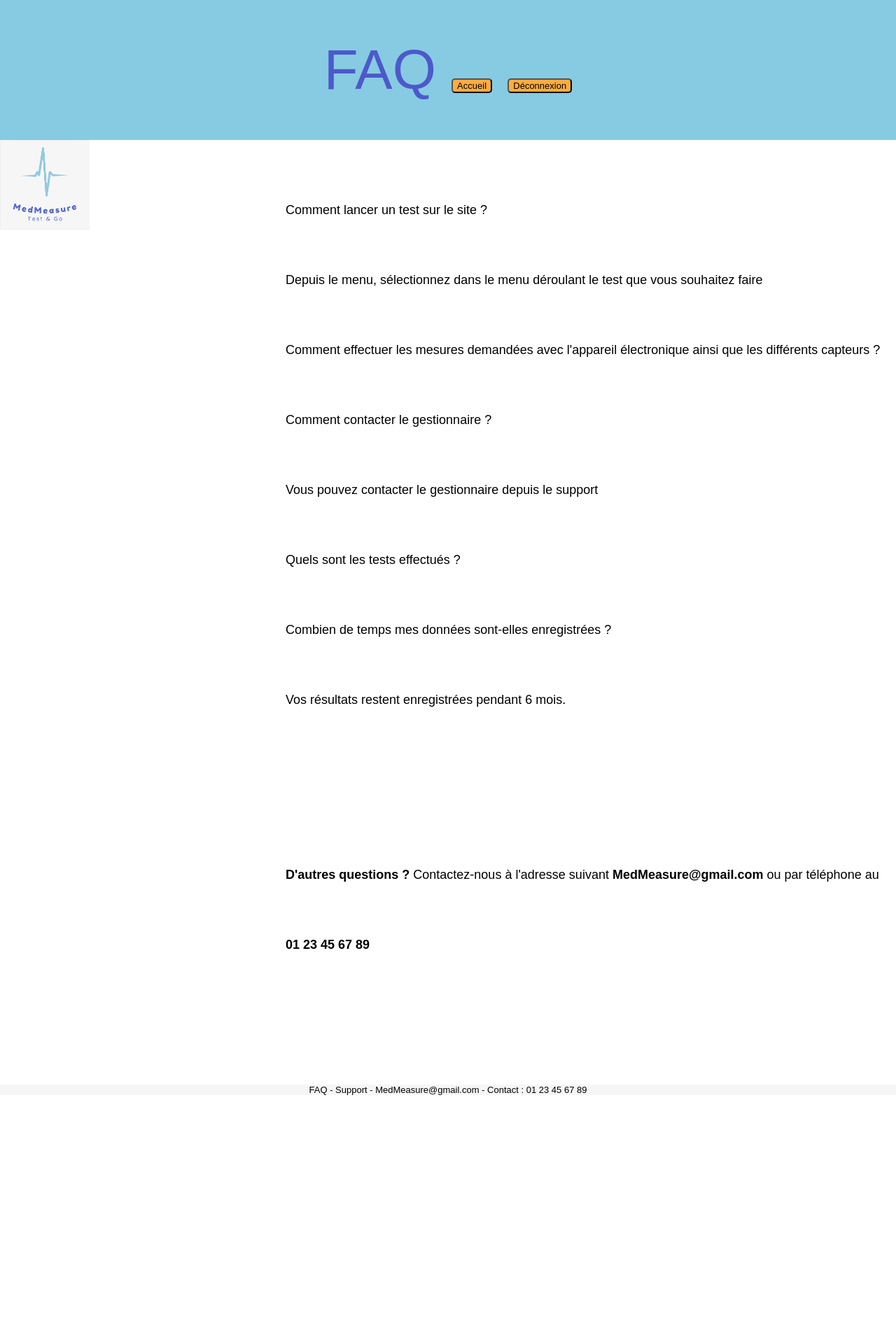
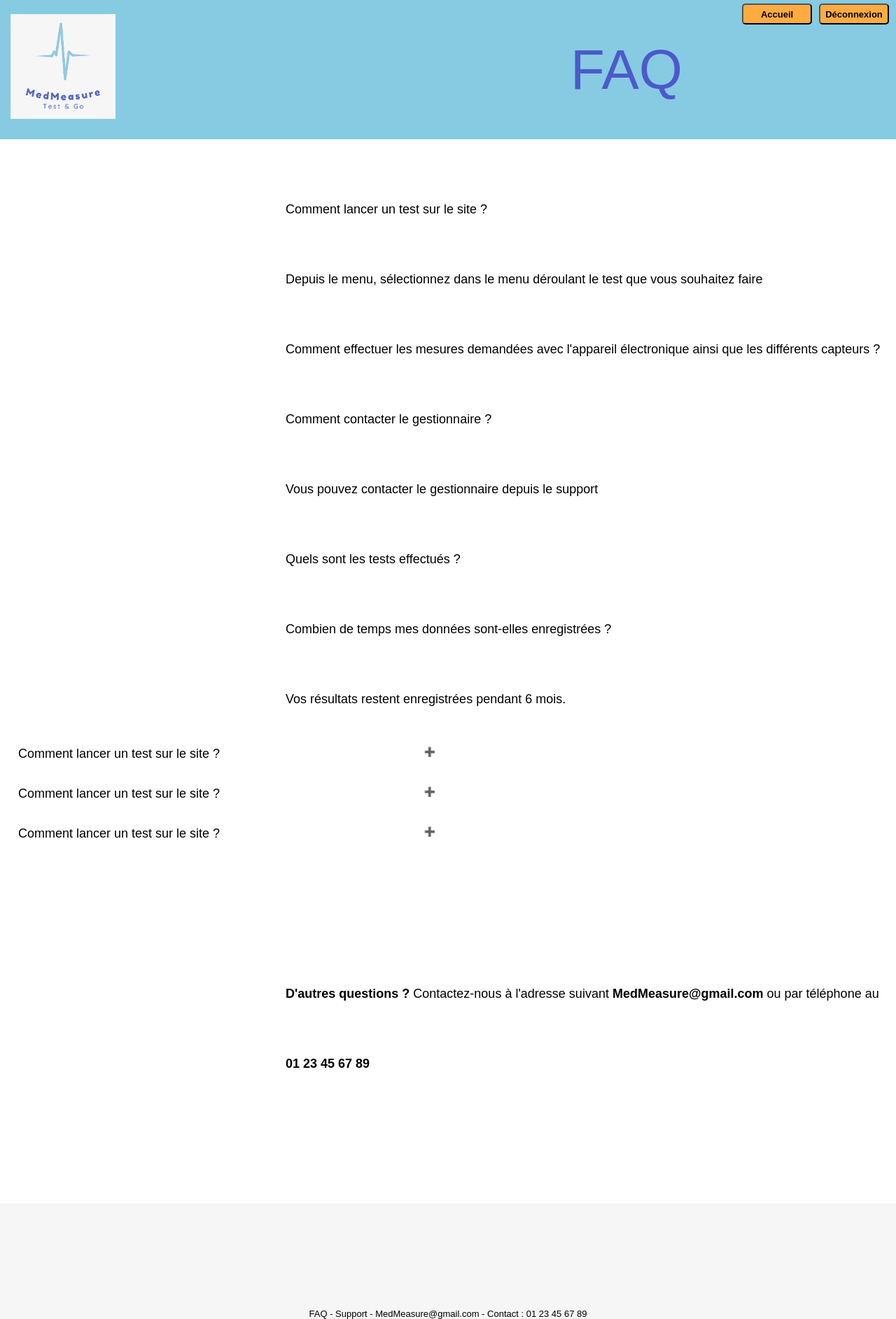
Before and after one commit to Wallnya/MedMeasure_SiteWeb, a PHP site: page /PageFAQ.html in a window 1280 px wide. Shown: the whole page at 70% size. Before the commit the page ends 1565 px from the top, so only its background shows below. Run offline with PHP 8.4, Linux system fonts and the light colour scheme.

Commit message:
Add files via upload

```diff
--- a/DesignFAQ.css
+++ b/DesignFAQ.css
@@ -1,14 +1,24 @@
 header
 {
 	background-color: #86cbe2;
-	line-height : 200px;
+
+	margin: -8px -8px 0 -8px;
+	display: flex;
+	text-align: center;
+}
+header h1{
 	color : #4d59cb;
 	font-size: 80px;
-	margin-top: -8px;
-	margin-right: -8px;
-	margin-left: -8px;
-	text-align: center;
 	font-family: Arial;
+	margin-left: 650px;
+	font-weight: normal;
+}
+header img
+{
+	width:150px;
+	height: 150px;
+	margin-top: 20px;
+	margin-left: 15px
 }
 
 .questions
@@ -48,20 +58,73 @@ footer
 	margin-bottom: -8px;
 
 	text-align: center;
-	background-height: 200px;
-
+	padding-top: 150px;
 }
 .btnacc, .btndeco
+{
+	margin-right: 10px;
+	margin-top: 5px;
 
-{
+	width: 100px;
+	height: 30px;
+
 	font-size : small;
 	font-family: Arial;
+	font-weight: bold;
 	background-color: #ffab40;
 	border-radius: 5px;
 }
-#logo img
+.boutonHeader
 {
-	width:10%;
-	height: 10%;
-	float:left;
+	position: absolute;
+	right:0;
+	display: flex;
 }
+a{
+    text-decoration: none;
+    color: black;
+}
+
+
+
+
+ /* Style the button that is used to open and close the collapsible content */
+.collapsible {
+  background-color: #fff;
+  color: black;
+  cursor: pointer;
+  padding: 18px;
+  width: 50%;
+  border: none;
+  text-align: left;
+  outline: none;
+  font-size: large;
+  font-family: arial;
+}
+
+
+
+/* Style the collapsible content. Note: hidden by default */
+
+
+ .collapsible:after {
+  content: '\02795'; /* Unicode character for "plus" sign (+) */
+  font-size: 13px;
+  color: white;
+  float: right;
+  margin-left: 5px;
+}
+
+.active:after {
+  content: "\2796"; /* Unicode character for "minus" sign (-) */
+}
+
+.content {
+  padding: 0 18px;
+  background-color: white;
+  max-height: 0;
+  overflow: hidden;
+  transition: max-height 0.2s ease-out;
+  font-family: Arial;
+  color: black;
+}
--- a/PageFAQ.html
+++ b/PageFAQ.html
@@ -9,12 +9,23 @@
     <body>
 
         <header>
-    	   FAQ
 
-    	   <a href="lien"><input type="button" value="Accueil" class="btnacc"></a>
-           <a href="lien"><input type="button" value="Déconnexion" class="btndeco"></a>
+    	   <img src="MedMeasure Logo(1).png">
+           <h1>FAQ</h1>
 
-           <div id="logo"><img src="MedMeasure Logo(1).png"></div>
+           <div class="boutonHeader">
+               <form action="">
+                    <button type="submit" class="btnacc">
+                        Accueil
+                    </button>
+                </form>
+
+                <form action="">
+                    <button type="submit" class="btndeco">
+                        Déconnexion
+                    </button>
+                </form>
+            </div>
 
         </header>
 
@@ -37,17 +48,57 @@
         	Vos résultats restent enregistrées pendant 6 mois.
         </div>
 
+         <button type="button" class="collapsible">Comment lancer un test sur le site ?</button>
+            <div class="content">
+                <p> Depuis le menu, sélectionnez dans le menu déroulant le test que vous souhaitez faire.</p>
+            </div>
+
+        <button type="button" class="collapsible">Comment lancer un test sur le site ?</button>
+            <div class="content">
+                <p> Depuis le menu, sélectionnez dans le menu déroulant le test que vous souhaitez faire.</p>
+            </div>
+
+        <button type="button" class="collapsible">Comment lancer un test sur le site ?</button>
+            <div class="content">
+                <p> Depuis le menu, sélectionnez dans le menu déroulant le test que vous souhaitez faire.</p>
+            </div>
+
+
+
         <div class="contact">
     	<strong>D'autres questions ?</strong> Contactez-nous à l'adresse suivant <strong>MedMeasure@gmail.com</strong> ou par téléphone au <strong>01 23 45 67 89</strong>
     	</div>
 
 
+        <script>
+            var coll = document.getElementsByClassName("collapsible");
+            var i;
+
+            for (i = 0; i < coll.length; i++)
+                {
+                    coll[i].addEventListener("click", function()
+                    {
+                        this.classList.toggle("active");
+                        var content = this.nextElementSibling;
+                        if (content.style.maxHeight)
+                        {
+                            content.style.maxHeight = null;
+                        }
+                        else
+                        {
+                            content.style.maxHeight = content.scrollHeight + "px";
+                        }
+                    });
+                }
+        </script>
+
+
+    </body>
+
         <footer>
 
-            FAQ - Support - MedMeasure@gmail.com - Contact : 01 23 45 67 89
+            <a href="PageFAQ.html">FAQ</a> - Support - MedMeasure@gmail.com - Contact : 01 23 45 67 89
 
         </footer>
 
-    </body>
-
 </html>
```
Lines whose indentation alone changed are shown as unchanged.
